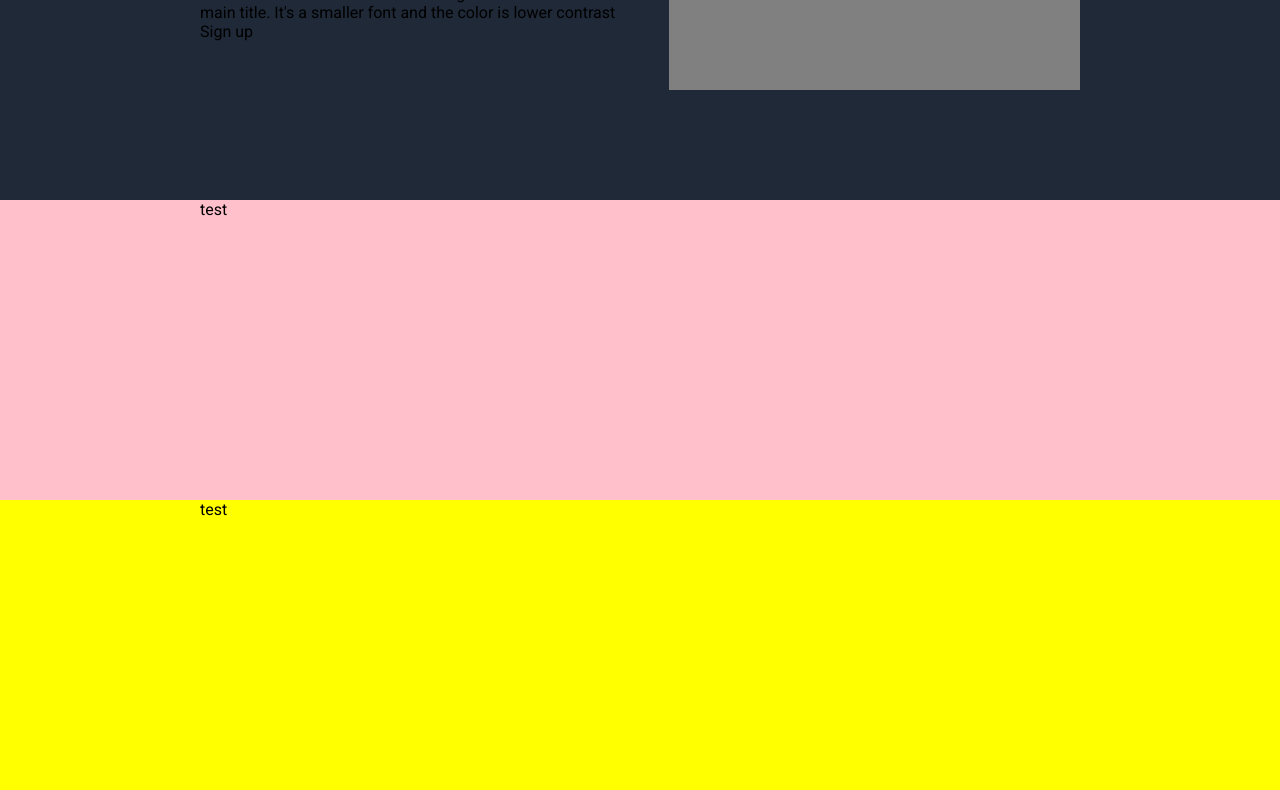
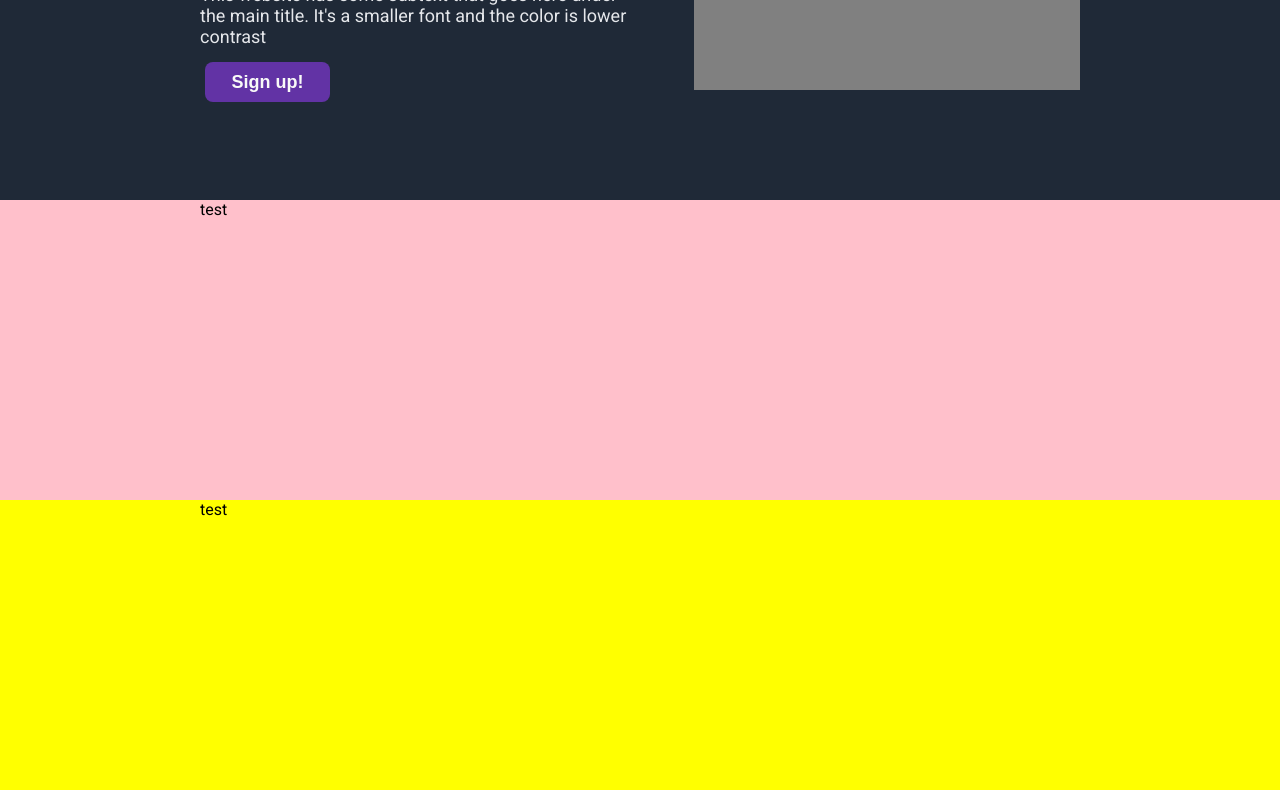
Before and after one commit to Keago99/LandingPage2025, a plain HTML site: page index.html in a window 1280 px wide. Shown: the part 295-1085 px from the top of the page. Drawn offline with Linux system fonts and the light colour scheme.

Commit message:
add button styling, now to next section!

```diff
--- a/index.html
+++ b/index.html
@@ -26,9 +26,9 @@
             <div class="heroPara">
                 This website has some subtext that goes here under the main title. It's a smaller font and the color is lower contrast
             </div>
-            <div class="heroButton">
-                Sign up
-            </div>
+            <button type="button" class="heroButton">
+                Sign up!
+            </button>
         </div>
         <div class="heroRight">
             <div class="heroImg"> <!--Not sure if Im actually going to use this, could just be an image-->
--- a/styles.css
+++ b/styles.css
@@ -30,11 +30,15 @@ body{
     font-weight: 900;
 }
 
+.headerLinks,.heroPara{
+    font-size: 18px;
+    color: #E5E7EB;
+}
+
 .headerLinks{
     display: flex;
     gap: 16px;
-    font-size: 18px;
-    color: #E5E7EB;
+
 }
 
 .heroSection{
@@ -47,6 +51,19 @@ body{
     font-size: 48px;
     font-weight: 900;
     color: #F9FAF8;
+}
+
+.heroButton{
+    background-color: rgba(111, 54, 185, 0.842);
+    color: #f9faf8;
+    height: 40px;
+    width: 125px;
+    margin-top: 15px;
+    margin-left: 5px;
+    border-radius: 8px;
+    font-weight: bolder;
+    border: none;
+    font-size: 18px;
 }
 
 .heroRight{
```
